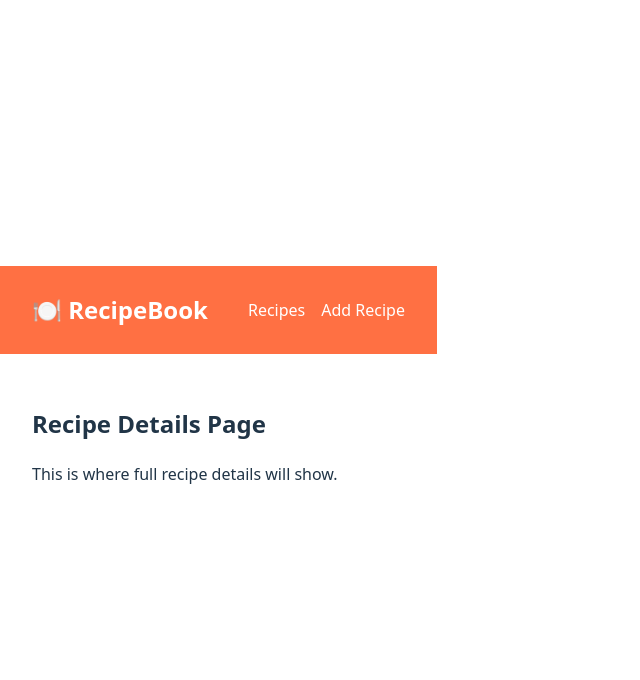
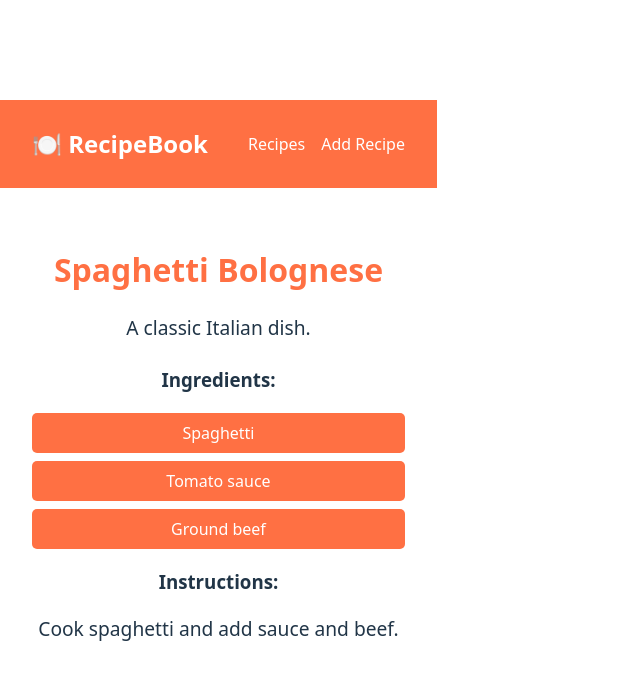
Before and after one commit to AdityaVikramSingh19/recipe-book, a React (Vite) app: page /recipes/1 in a window 1280 px wide. Shown: the top 680 px of the page, without its empty margins (0-640 px from the left). Built offline with nearby package versions, Linux system fonts and the light colour scheme.

Commit message:
RecipeDetails both jsx and css are updated

```diff
--- /dev/null
+++ b/src/pages/RecipeDetails.css
@@ -0,0 +1,28 @@
+.recipe-details-container {
+    padding: 2rem;
+    text-align: center;
+  }
+
+  .recipe-details-container h2 {
+    font-size: 2rem;
+    margin-bottom: 1rem;
+    color: #ff7043;
+  }
+
+  .recipe-details-container p {
+    font-size: 1.2rem;
+    margin-bottom: 1.5rem;
+  }
+
+  .recipe-details-container ul {
+    list-style-type: none;
+    padding: 0;
+  }
+
+  .recipe-details-container li {
+    background-color: #ff7043;
+    color: white;
+    padding: 0.5rem;
+    margin: 0.5rem 0;
+    border-radius: 5px;
+  }
--- a/src/pages/RecipeDetails.jsx
+++ b/src/pages/RecipeDetails.jsx
@@ -1,10 +1,39 @@
-import React from 'react';
+import React, { useState, useEffect } from 'react';
+import { useParams } from 'react-router-dom';
+import './RecipeDetails.css';
+
+// Dummy data for now, to be replaced with real API call
+const dummyRecipes = [
+  { id: 1, name: 'Spaghetti Bolognese', description: 'A classic Italian dish.', ingredients: ['Spaghetti', 'Tomato sauce', 'Ground beef'], instructions: 'Cook spaghetti and add sauce and beef.' },
+  { id: 2, name: 'Chicken Curry', description: 'A flavorful spicy dish.', ingredients: ['Chicken', 'Curry powder', 'Coconut milk'], instructions: 'Cook chicken and add curry spices and coconut milk.' },
+  { id: 3, name: 'Veggie Stir Fry', description: 'A healthy vegetable stir fry.', ingredients: ['Broccoli', 'Carrots', 'Soy sauce'], instructions: 'Stir-fry veggies with soy sauce.' },
+];
 
 const RecipeDetails = () => {
+  const { id } = useParams();  // Extracting the recipe id from the URL
+  const [recipe, setRecipe] = useState(null);
+
+  useEffect(() => {
+    const foundRecipe = dummyRecipes.find((recipe) => recipe.id === parseInt(id));
+    setRecipe(foundRecipe);
+  }, [id]);
+
+  if (!recipe) {
+    return <p>Loading...</p>;
+  }
+
   return (
-    <div style={{ padding: '2rem' }}>
-      <h2>Recipe Details Page</h2>
-      <p>This is where full recipe details will show.</p>
+    <div className="recipe-details-container">
+      <h2>{recipe.name}</h2>
+      <p>{recipe.description}</p>
+      <h3>Ingredients:</h3>
+      <ul>
+        {recipe.ingredients.map((ingredient, index) => (
+          <li key={index}>{ingredient}</li>
+        ))}
+      </ul>
+      <h3>Instructions:</h3>
+      <p>{recipe.instructions}</p>
     </div>
   );
 };
```
